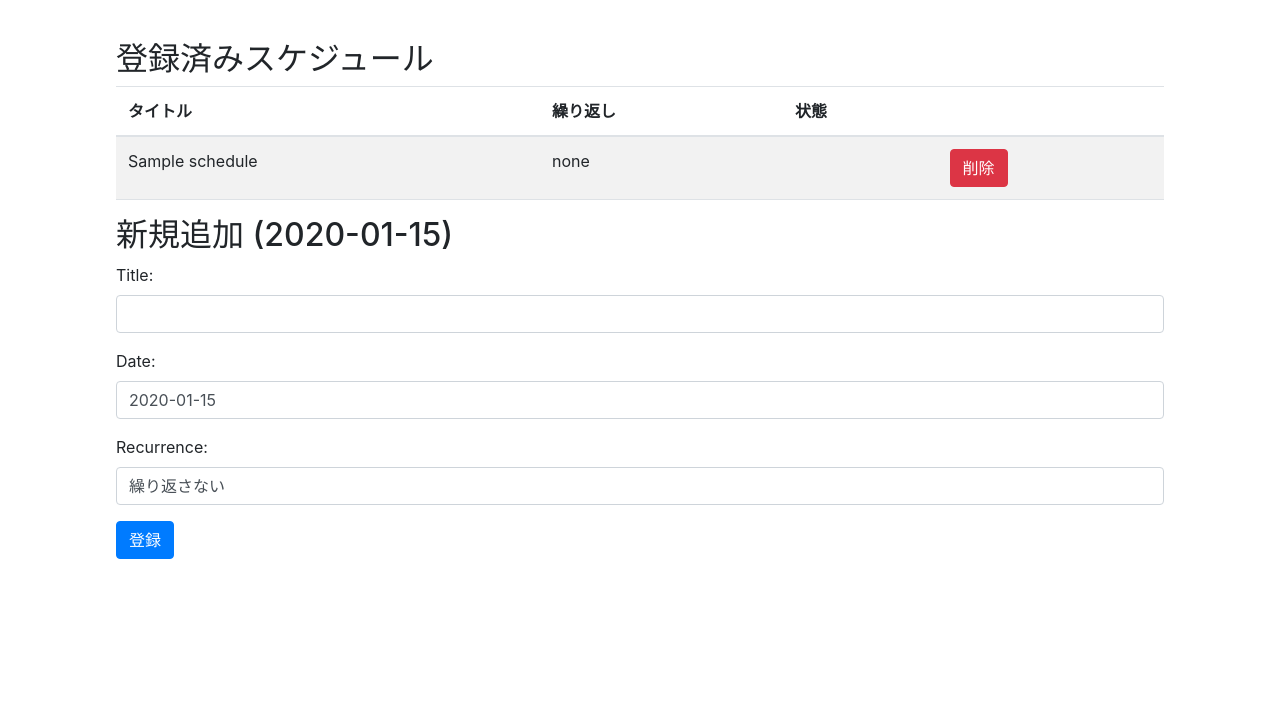
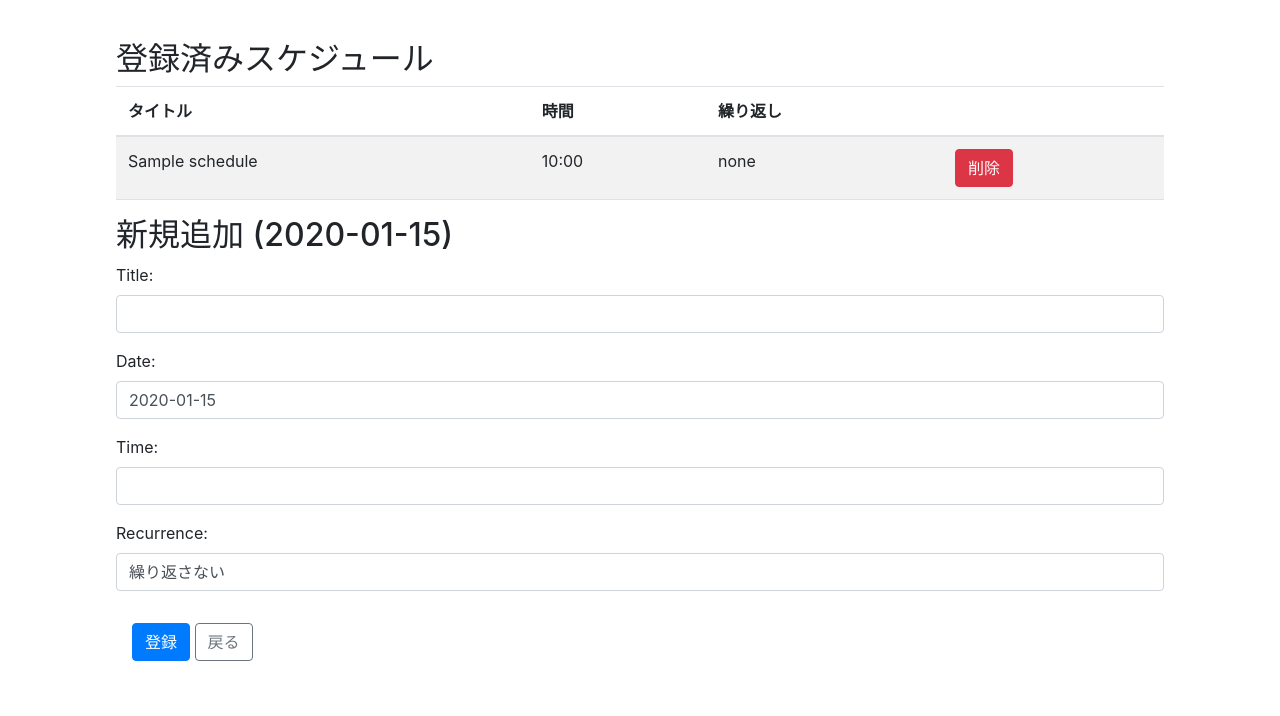
Before and after one commit to t22cs050/CareLink, a Django app: page /careLink/family/schedule/2020-01-15/ in a window 1280 px wide. Shown: the top 716 px of the page. Run offline with Django 4.2, Linux system fonts and the light colour scheme; tables that the repository leaves empty hold one stand-in row (values such as "Sample post"); some libraries are stand-ins or nearby versions.

Commit message:
[fix]BDに時刻を保存できるよう修正

```diff
--- a/careLink/forms.py
+++ b/careLink/forms.py
@@ -16,7 +16,7 @@ class UserRegistrationForm(UserCreationForm):
 class ScheduleForm(forms.ModelForm):
     class Meta:
         model = Schedule
-        fields = ['title', 'date', 'recurrence']  # 仮フィールド
+        fields = ['title', 'date', 'time', 'recurrence']  # 仮フィールド
 
 # --- 日付入力フォーム
 class DateInputForm(forms.Form):
--- a/careLink/models.py
+++ b/careLink/models.py
@@ -38,8 +38,9 @@ class Schedule(models.Model):
         ('monthly', '月ごと'),
     ]
 
-    title = models.CharField(max_length=100, default='') # 行動名
+    title = models.CharField(max_length=100, default='', blank=True) # 行動名
     date = models.DateField() # 日付
+    time = models.TimeField(blank=True, null=True) # 時刻
     recurrence = models.CharField(max_length=10, choices=RECURRING_CHOICES, default='none') # 繰り返し設定
     completion = models.BooleanField(default=False) # 状態（T/F）
     sequence = models.IntegerField(default=1) # 行動順序
--- a/careLink/templates/careLink/add_schedule.html
+++ b/careLink/templates/careLink/add_schedule.html
@@ -9,8 +9,8 @@
             <thead>
                 <tr>
                     <th>タイトル</th>
+                    <th>時間</th>
                     <th>繰り返し</th>
-                    <th>状態</th>
                     <th></th>
                 </tr>
             </thead>
@@ -18,14 +18,16 @@
                 {% for schedule in existing_schedules %}
                     <tr data-id = '{{ schedule.id }}'>
                         <td>{{ schedule.title }}</td>
+                        <td>{{ schedule.time }}</td>
                         <td>{{ schedule.recurrence }}</td>
-                        <td>{{ schedule.status }}</td>
                         <td><button type="button" class="btn btn-danger delete-button" data-id="{{ schedule.id }}">削除</button></td>
                     </tr>
                 {% endfor %}
             </tbody>
         </table>
         {% endif %}
+
+
 
         <h2>新規追加 ({{ date }})</h2>
         <form method="post" class="mb-4">
@@ -39,10 +41,18 @@
                 {{ form.date|add_class:"form-control" }}
             </div>
             <div class="mb-3">
+                {{ form.time.label_tag }}
+                {{ form.time|add_class:"form-control" }}
+            </div>
+            <div class="mb-3">
                 {{ form.recurrence.label_tag }}
                 {{ form.recurrence|add_class:"form-control" }}
             </div>
-            <button type="submit" class="btn btn-primary">登録</button>
+
+            <div class="p-3">
+                <button type="submit" class="btn btn-primary">登録</button>
+                <a class="btn btn-outline-secondary" href="{% url 'careLink:calendar' %}">戻る</a>
+            </div>
         </form>
     </div>
 
```
Also changed, not shown: careLink/templates/careLink/result.html (+15 -11 lines), careLink/migrations/0001_initial.py, careLink/migrations/0002_alter_schedule_time.py (added), careLink/migrations/0002_remove_schedule_description_schedule_sequence.py (deleted), careLink/migrations/0003_alter_schedule_time.py (added).
